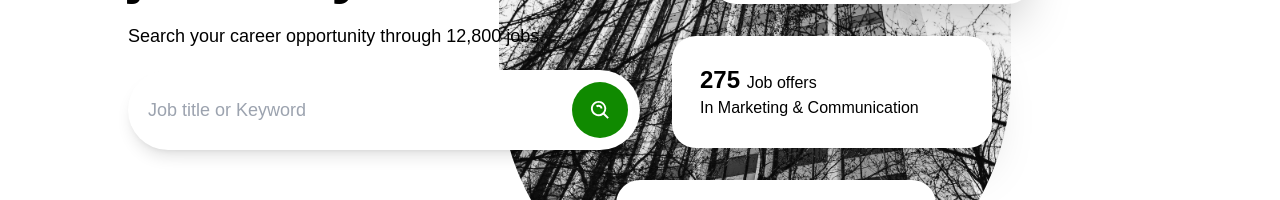
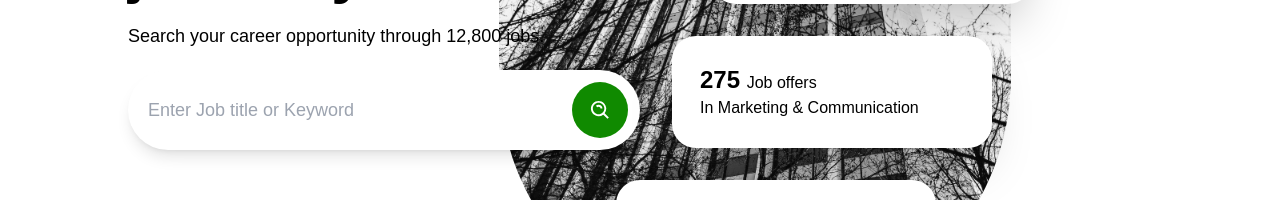
Before and after one commit to sagorranait/JobCareer, a Next.js app: page / in a window 1280 px wide. Shown: the part 308-508 px from the top of the page. Built offline with nearby package versions, Linux system fonts and the light colour scheme; no server answers.

Commit message:
Small Search functionality is done

```diff
--- a/components/Badge.js
+++ b/components/Badge.js
@@ -1,9 +1,20 @@
 import React from "react";
+import { useRouter } from "next/router";
 
 const Badge = ({ children, className }) => {
+  const router = useRouter();
+
+  const searchBadgeHandler = (data) => {
+    router.push({
+      pathname: '/works/search',
+      query: { searched: data },
+    });
+  }
+
   return (
     <div
       className={`bg-primary/10 font-light w-fit px-2 py-1 rounded-full text-primary text-sm ${className}`}
+      onClick={()=>searchBadgeHandler(children)}
     >
       <p>{children}</p>
     </div>
--- a/components/HomeTag.js
+++ b/components/HomeTag.js
@@ -8,9 +8,9 @@ const HomeTag = () => {
       <h2 className='badge-container'>Popular Search</h2>
       <div className='mt-3 max-w-xl flex flex-wrap gap-3 justify-center xl:justify-start'>
          {keywords.map((item) => (
-         <Badge key={item} className='badge cursor-pointer'>
-            {item}
-         </Badge>
+            <Badge key={item} className='badge cursor-pointer'>
+               {item}
+            </Badge>
          ))}
       </div>
    </div>
--- a/pages/index.js
+++ b/pages/index.js
@@ -1,4 +1,4 @@
-import { useEffect, useRef } from 'react';
+import { useEffect, useRef, useState } from 'react';
 import { gsap } from "gsap";
 import Head from 'next/head';
 import Image from 'next/image';
@@ -6,10 +6,13 @@ import { BiSearchAlt } from "react-icons/bi";
 import HomeCard from '@/components/HomeCard';
 import HomeTag from '@/components/HomeTag';
 import hero1 from "../assets/hero-01.png";
+import { useRouter } from 'next/router';
 
 const Home = () => {
   const el = useRef();
   const tl2 = useRef();
+  const router = useRouter();
+  const [search, setSearch] = useState('')
 
   useEffect(() => {
     let cards = gsap.utils.toArray(".statCard");
@@ -51,6 +54,15 @@ const Home = () => {
     };
   }, []);
 
+  const searchHandler = (event) => {
+    event.preventDefault();
+    router.push({
+      pathname: '/works/search',
+      query: { searched: search },
+    });
+    setSearch('')
+  }
+
   return (
     <>
       <Head>
@@ -68,19 +80,20 @@ const Home = () => {
                   Find the perfect <br /> job for you.
                 </h1>
                 <p id='hero-subtitle' className='mt-5 text-lg md:m-auto md:mt-5 xl:m-0 xl:mt-5'>Search your career opportunity through 12,800 jobs.</p>
-                <div id='search-container' className='bg-white rounded-full p-3 flex w-full max-w-xl overflow-hidden mt-5 shadow-lg'>
+                <form onSubmit={searchHandler} id='search-container' className='bg-white rounded-full p-3 flex w-full max-w-xl overflow-hidden mt-5 shadow-lg'>
                   <input
                     className='flex-auto text-lg p-2 border-none outline-none focus:ring-0 w-full xl:w-auto'
                     type='text'
                     name='search'
                     id='search'
-                    placeholder='Job title or Keyword'
-                    onChange={()=>{}}
+                    placeholder='Enter Job title or Keyword'
+                    value={search}
+                    onChange={(e)=>setSearch(e.target.value)}
                   />
-                  <button id='search-button' className='p-2 rounded-full bg-primary h-12 xl:h-14 w-14 grid place-items-center'>
+                  <button type='submit' id='search-button' className='p-2 rounded-full bg-primary h-12 xl:h-14 w-14 grid place-items-center'>
                     <BiSearchAlt size='23' color='white' />
                   </button>
-                </div>
+                </form>
                 <HomeTag/>
               </div>
               <div className='flex flex-col justify-between w-full items-center py-10 gap-8 md:w-3/4 md:m-auto lg:w-[36%] lg:gap-8 lg:py-0 lg:items-end xl:pr-20 xl:w-2/4'>
--- /dev/null
+++ b/pages/works/search.js
@@ -0,0 +1,128 @@
+import Head from "next/head";
+import Link from "next/link";
+import { useState } from "react";
+import { getUser } from "@/features";
+import { toast } from "react-hot-toast";
+import { useSelector } from "react-redux";
+import TheDivArea from "@/components/TheDivArea";
+import { useRouter } from "next/router";
+
+const Work = ({ jobData, perPage, totalPages }) => {
+  const route = useRouter();
+  const user = useSelector(getUser);
+  const [workData, setWorkData] = useState(jobData);
+  const [currentPage, setCurrentPage] = useState(1);
+  const [loading, setLoading] = useState(false);
+
+  const handleLoadMore = async () => {
+    const newPageNumber = currentPage + 1;
+    setLoading(true);
+    const res = await fetch(`http://localhost:3000/api/jobs`);
+    const data = await res.json();
+    const newData = data.slice((newPageNumber - 1) * perPage, newPageNumber * perPage);
+
+    setLoading(false);
+    setWorkData([...workData, ...newData]);
+    setCurrentPage(newPageNumber);
+  };
+
+  const truncateText = (text, maxLength, ending) => {
+    if (maxLength == null) { maxLength = 100; }
+    if (ending == null) { ending = "..."; }
+
+    if (text.length > maxLength) {
+      return text.substring(0, maxLength - ending.length) + ending;
+    } else {
+      return text;
+    }
+  }
+
+  const isLoadMoreDisabled = currentPage >= totalPages;
+
+  return (
+    <>
+      <Head>
+        <title>Find Work - JobCareer</title>
+      </Head>
+      <main>
+        <TheDivArea>
+          <div className="work-area mt-20 w-11/12 lg:w-11/12 xl:mt-28 xl:h-[780px] xl:w-auto xl:overflow-auto xl:p-4 2xl:p-4 2xl:mt-8 2xl:h-[780px] 2xl:overflow-auto">
+            <div className="w-full">
+              <p className="text-lg text-center mb-3">You have searched <span className="text-primary font-bold">{route.query?.searched}</span>, and the search results are shown below.</p>
+              <div className="works grid grid-cols-1 gap-3 md:grid-cols-2 lg:gap-4">
+                {workData.map(({
+                  _id,
+                  title,
+                  skills,
+                  budget,
+                  budgetType,
+                  description,
+                  projectType,
+                }) => (
+                  <div key={_id} className="work border border-silver p-5 rounded-xl">
+                    <div className="title flex items-start justify-between pb-3 lg:pb-5 flex-col xl:flex-row">
+                      <div className="text flex-1">
+                        <h3 className="text-xl font-medium ">{title}</h3>
+                        <p className="text-axolotl text-xs lg:text-sm pt-3 capitalize">
+                          <b>{budgetType} Price</b> - {projectType} - Budget: ${budget}.00
+                        </p>
+                      </div>
+                      <div className="action flex items-center flex-row xl:flex-col gap-2 mt-3 xl:mt-0">
+                        { user?.connects === '0' ?
+                          <button onClick={()=>toast.error("You don't have enough coins to apply.")} className="bg-primary text-white font-medium px-4 lg:px-6 py-2 rounded-full">
+                            Apply Now
+                          </button> :
+                          <Link
+                            href={`/works/${_id}/apply`}
+                            className="bg-primary text-white font-medium px-4 lg:px-6 py-2 rounded-full"
+                          >
+                            Apply Now
+                          </Link>
+                        }
+                        <Link href={`/works/${_id}`} className="bg-primary text-white font-medium px-4 lg:px-6 py-2 rounded-full">
+                          See More
+                        </Link>
+                      </div>
+                    </div>
+                    <p className="text-sm text-justify lg:text-base xl:text-left">{truncateText(description, 175)}</p>
+                    <ul className="flex items-center gap-3 py-5 flex-wrap">
+                      {skills.map((skill, index) =>
+                        <li key={index} className="bg-[#f2f7f2] text-[#001e00] px-3 py-1 text-sm lg:text-base">{skill}</li>
+                      )}
+                    </ul>
+                    <p className="text-axolotl text-sm">Proposals: <strong>Less than 5</strong></p>
+                  </div>
+                ))}
+              </div>
+              <div className="text-center mb-5">
+                <button onClick={handleLoadMore} disabled={isLoadMoreDisabled} className="bg-primary text-white disabled:opacity-60 font-medium px-6 py-2 rounded-full my-5 lg:mb-0 lg:mt-12 xl:mb-5 2xl:mb-0">
+                  {loading ? 'Loading...' : 'Load More Jobs'}
+                </button>
+              </div>
+            </div>
+          </div>
+        </TheDivArea>
+      </main>
+    </>
+  )
+}
+
+export async function getServerSideProps({ req }) {
+  const perPage = 4;
+  const baseUrl = req.headers.host;
+  const jobRes = await fetch(`http://${baseUrl}/api/jobs`);
+  const data = await jobRes.json();
+
+  const totalPages = Math.ceil(data.length / perPage);
+
+  return {
+    props: {
+      jobData: data.slice(0, perPage),
+      perPage,
+      totalPages
+    },
+  };
+}
+
+
+export default Work;
```
